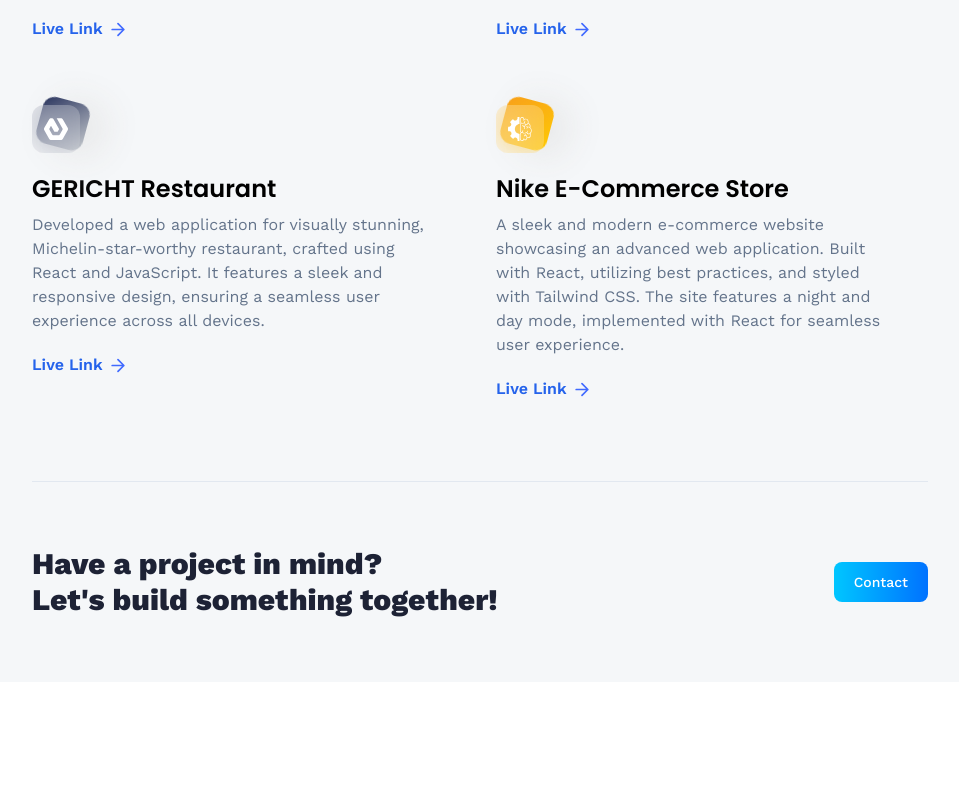
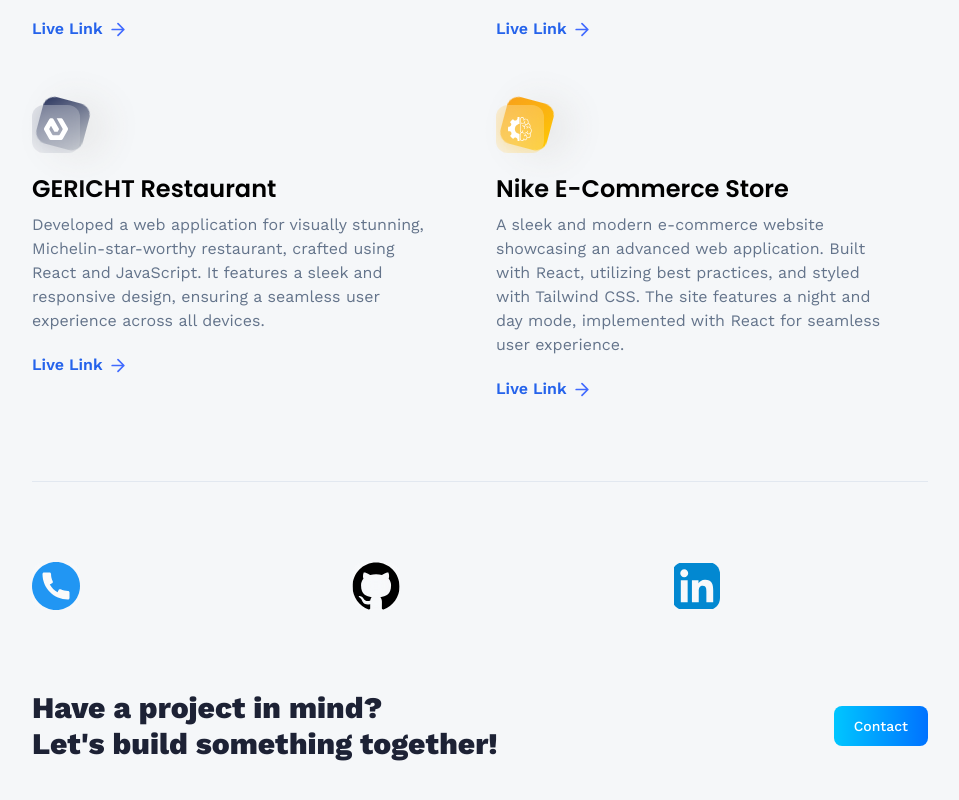
Before and after one commit to DRealCharlesXavier/JS-Mastery-3D_portfolio, a React (Vite) app: page /projects in a window 1280 px wide. Shown: the part 955-1755 px from the top of the page, without its empty margins (160-1119 px from the left). Before the commit the page ends 1637 px from the top, so only its background shows below. Built offline with nearby package versions, Linux system fonts and the light colour scheme.

Commit message:
adding contact Links to Projects Page

```diff
--- a/src/pages/Projects.jsx
+++ b/src/pages/Projects.jsx
@@ -1,5 +1,5 @@
 import { Link } from "react-router-dom";
-import { projects } from "../constants";
+import { projects, socialLinks } from "../constants";
 import { arrow } from "../assets/icons";
 
 import CTA from "../components/CTA";
@@ -60,6 +60,22 @@
 
       <hr className="border-slate-200" />
 
+      <div className="flex flex-row my-20 gap-16 items-center justify-center">
+        {socialLinks.map((socialLink) => (
+          <div className="lg:w-[400px] w-full" key={socialLink.name}>
+            <div className="block-container w-12 h-12">
+              <div className="btn-front rounded-xl flex justify-center items-center">
+                <img
+                  src={socialLink.iconUrl}
+                  alt="Project Icon"
+                  className="w-40 h-50 object-contain cursor-pointer"
+                />
+              </div>
+            </div>
+          </div>
+        ))}
+      </div>
+
       <CTA />
     </section>
   );
```
